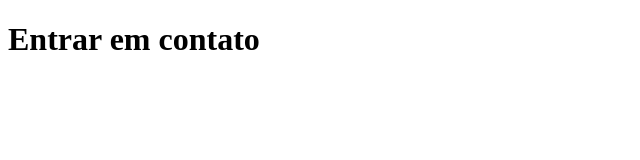
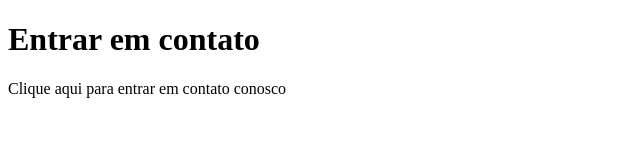
Before and after one commit to willyannnz/curso-de-git-guia-do-programador, a plain HTML site: page Contato.html in a window 1280 px wide. Shown: the whole page, without its empty margins (0-640 px from the left). Drawn offline with Linux system fonts and the light colour scheme.

Commit message:
Adicionando parágrafos a ambos

```diff
--- a/Contato.html
+++ b/Contato.html
@@ -7,5 +7,6 @@
 </head>
 <body>
     <h1>Entrar em contato</h1>
+    <p>Clique aqui para entrar em contato conosco</p>
 </body>
 </html>
```
Also changed, not shown: index.html (+1 -0 lines).
